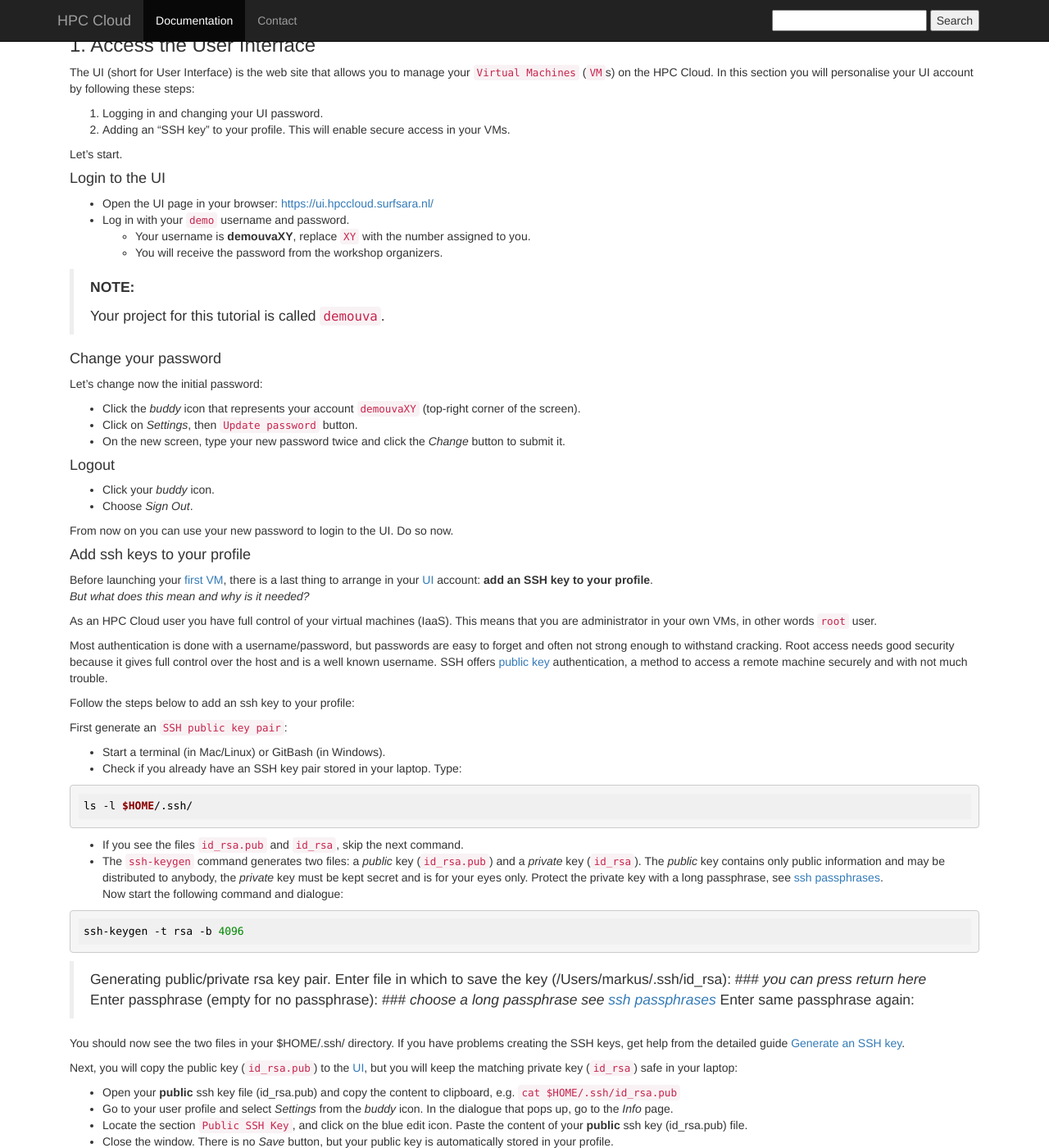
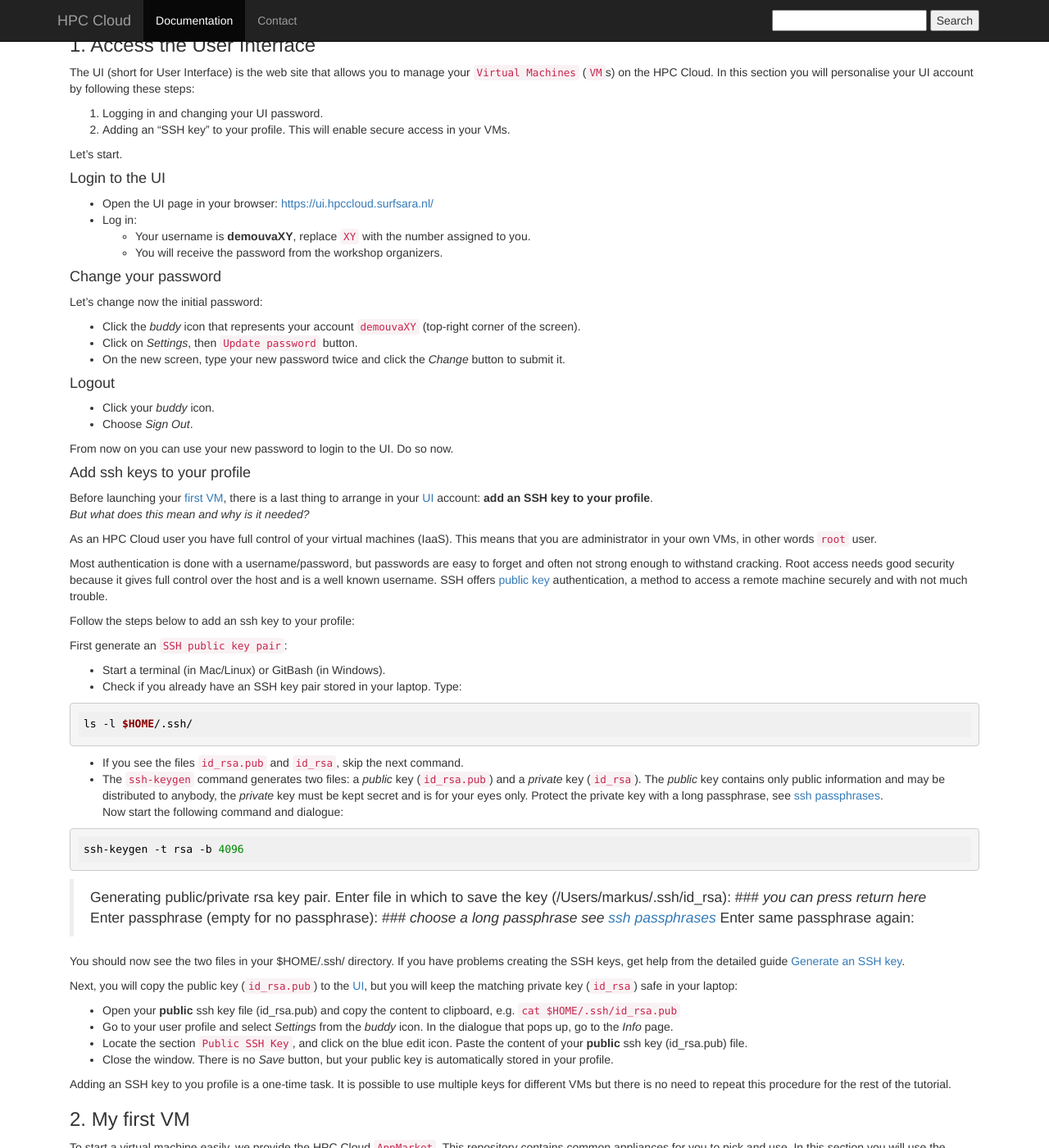
Before and after one commit to sara-nl/clouddocs, a Jekyll site: the page built from UvAworkshop-2016-01-25/UvAworkshop-2016-01-25-partA.markdown, in a window 1280 px wide and 1400 px high, scrolled down 228 px. Shown: the whole window at 82% size. Built offline with Jekyll 4.4.1, drawn with Linux system fonts in a browser that asks for light colours; nearby versions of some CDN libraries.

Commit message:
docs for UvA workshop 2016-01-25

```diff
--- a/UvAworkshop-2016-01-25/UvAworkshop-2016-01-25-partA.markdown
+++ b/UvAworkshop-2016-01-25/UvAworkshop-2016-01-25-partA.markdown
@@ -23,13 +23,9 @@
 #### Login to the UI
 
 * Open the UI page in your browser: [https://ui.hpccloud.surfsara.nl/](https://ui.hpccloud.surfsara.nl/)
-* Log in with your `demo` username and password.
+* Log in:
   * Your username is **demouvaXY**, replace `XY` with the number assigned to you.
   * You will receive the password from the workshop organizers.
-
-> **NOTE:**
->
-> Your project for this tutorial is called `demouva`.
 
 #### Change your password
 
@@ -90,10 +86,7 @@
 * Locate the section `Public SSH Key`, and click on the blue edit icon. Paste the content of your **public** ssh key (id_rsa.pub) file.
 * Close the window. There is no *Save* button, but your public key is automatically stored in your profile.
 
-> **NOTE:**
->
-> Adding an SSH key to you profile is a one-time task. It is possible to use multiple keys for different VMs but there is no need to repeat this procedure for the rest of the tutorial.
-
+Adding an SSH key to you profile is a one-time task. It is possible to use multiple keys for different VMs but there is no need to repeat this procedure for the rest of the tutorial.
 
 ### <a name="2.-My-first-VM"></a> 2. My first VM
 
```
